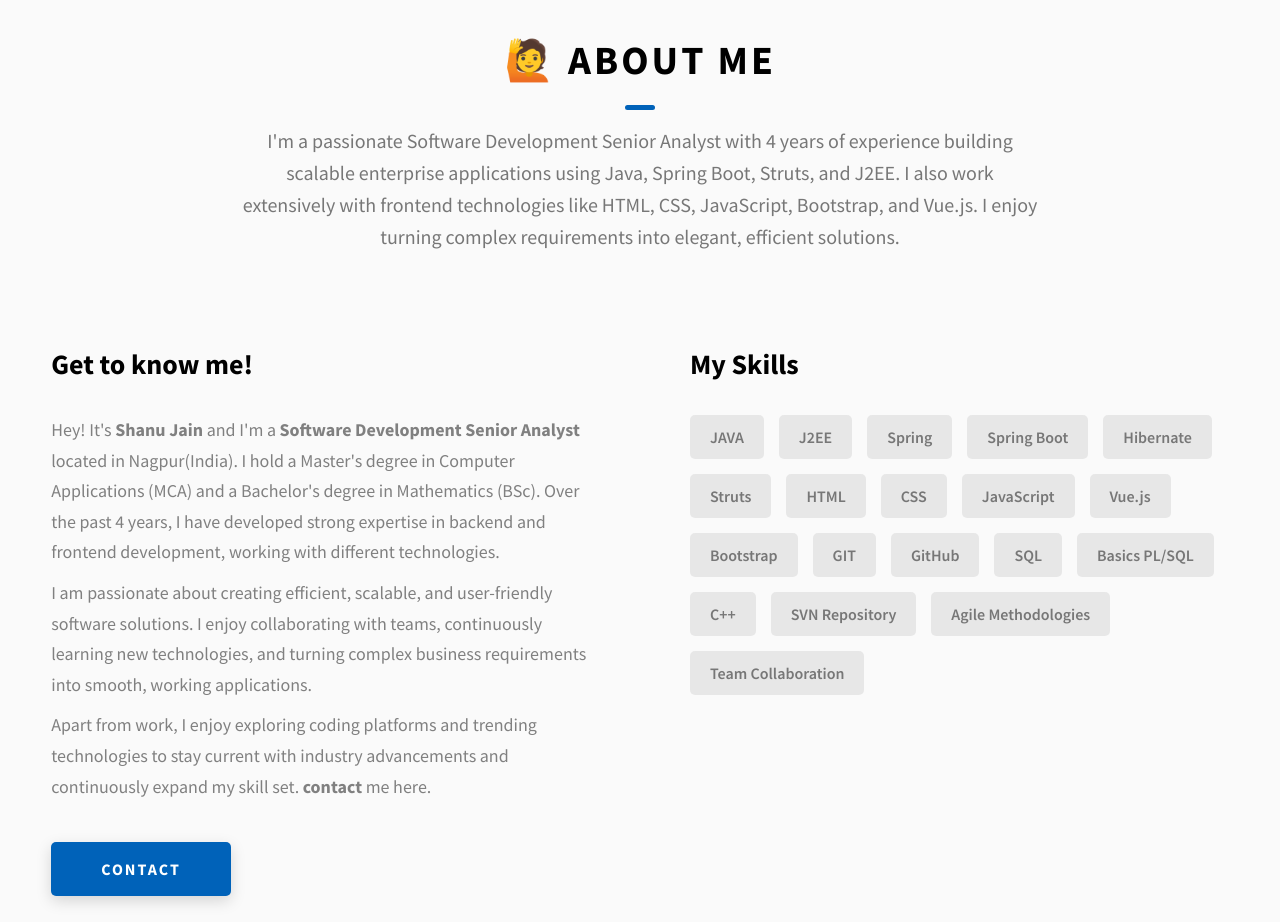
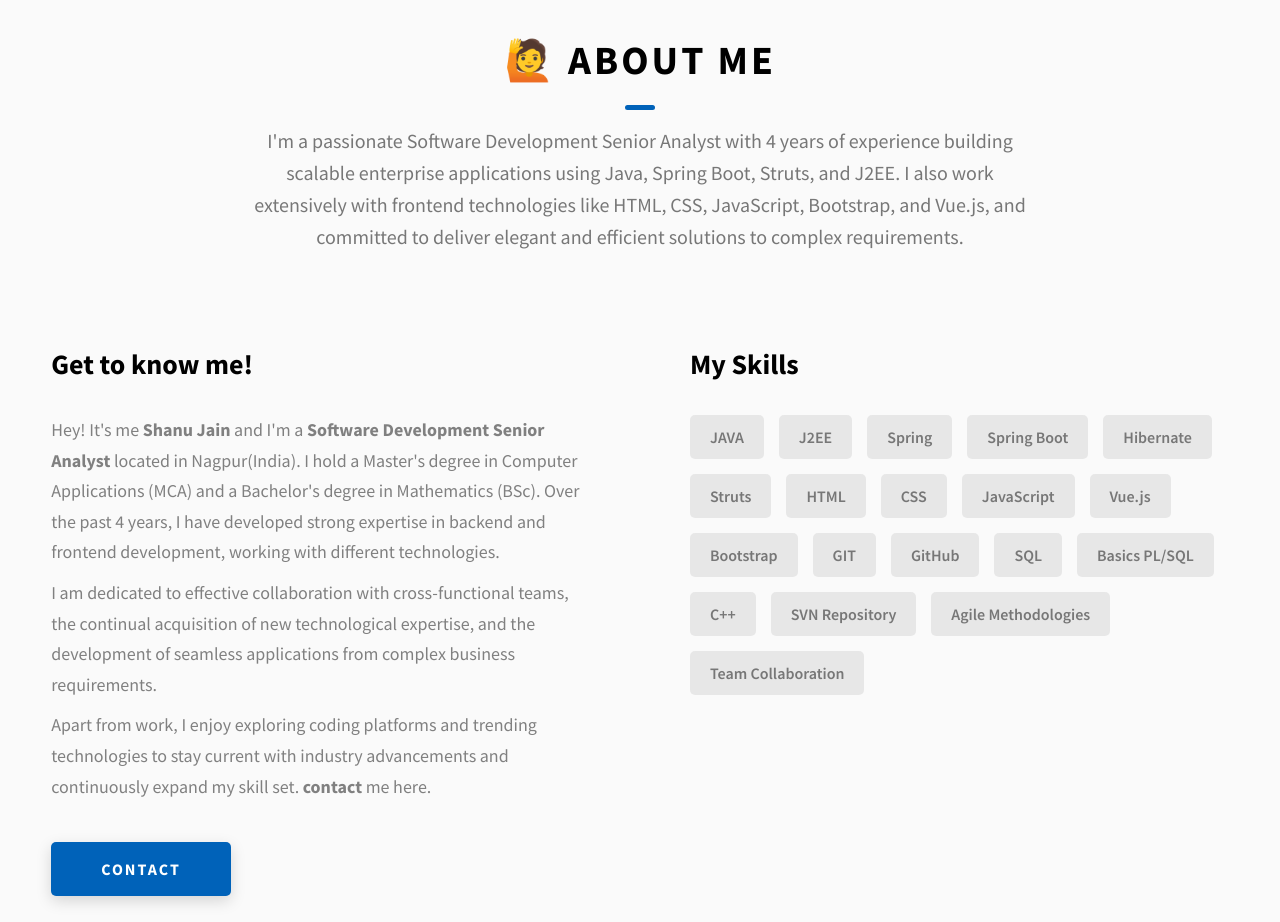
Before and after one commit to shanu0809/.github.io, a website: page MyPortfolio/index.html in a window 1280 px wide. Shown: the part 820-1742 px from the top of the page. Drawn offline with Linux system fonts and the light colour scheme.

Commit message:
some changes in index.html

```diff
--- a/MyPortfolio/index.html
+++ b/MyPortfolio/index.html
@@ -183,8 +183,8 @@
         <h2 class="heading heading-sec heading-sec__mb-med">
           <span class="heading-sec__main">🙋‍ About Me</span>
           <span class="heading-sec__sub">
-          I'm a passionate Software Development Senior Analyst with 4 years of experience building scalable enterprise applications using Java, Spring Boot, Struts, and J2EE. I also work extensively with frontend technologies like HTML, CSS, JavaScript, Bootstrap, and Vue.js.
-		  I enjoy turning complex requirements into elegant, efficient solutions.
+          I'm a passionate Software Development Senior Analyst with 4 years of experience building scalable enterprise applications using Java, Spring Boot, Struts, and J2EE.
+		  I also work extensively with frontend technologies like HTML, CSS, JavaScript, Bootstrap, and Vue.js, and committed to deliver elegant and efficient solutions to complex requirements.
           </span>
         </h2>
         <div class="about__content">
@@ -192,7 +192,7 @@
             <h3 class="about__content-title">Get to know me!</h3>
             <div class="about__content-details">
               <p class="about__content-details-para">
-                Hey! It's
+                Hey! It's me
                 <strong>Shanu Jain</strong>
                 and I'm a <strong> Software Development Senior Analyst </strong> located in
                 Nagpur(India). I hold a Master's degree in Computer Applications (MCA) and a Bachelor's degree in Mathematics (BSc).
@@ -200,8 +200,7 @@
               </p>
 
               <p class="about__content-details-para">
-         I am passionate about creating efficient, scalable, and user-friendly software solutions.
-    I enjoy collaborating with teams, continuously learning new technologies, and turning complex business requirements into smooth, working applications.
+    I am dedicated to effective collaboration with cross-functional teams, the continual acquisition of new technological expertise, and the development of seamless applications from complex business requirements.
 	</p>
 	       <p class="about__content-details-para">
 	Apart from work, I enjoy exploring coding platforms and trending technologies to stay current with industry advancements and continuously expand my skill set.
```
